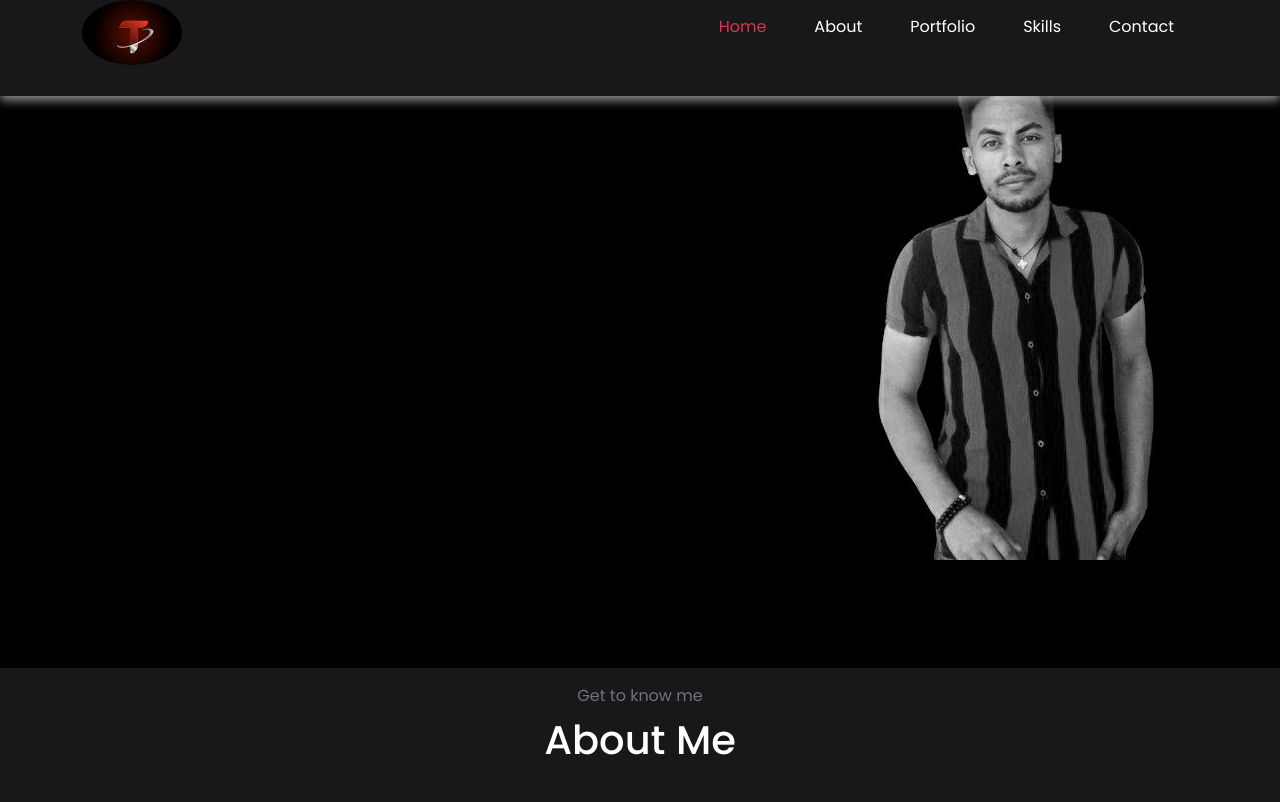
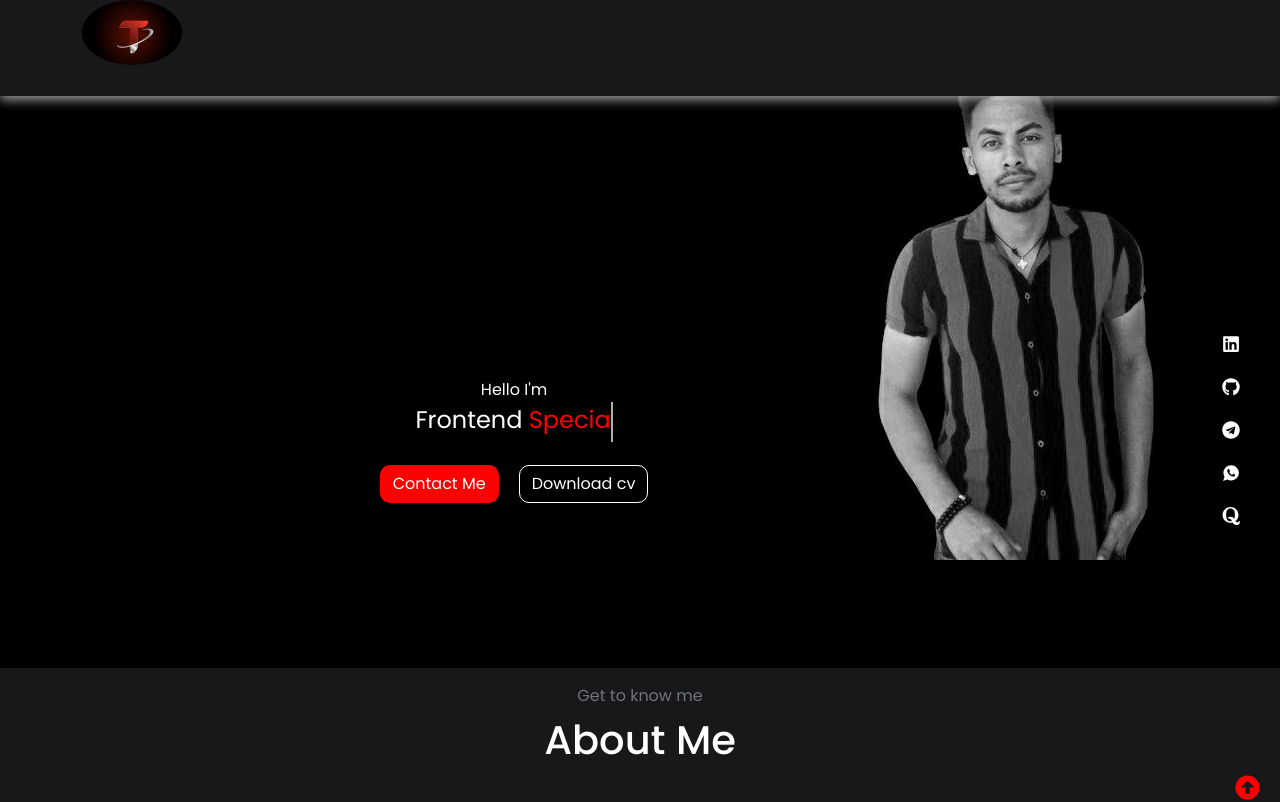
Before and after one commit to TomYenialem/React-Portfolio, a React (Vite) app: page / in a window 1280 px wide. Shown: the top 802 px of the page. Built offline with nearby package versions, Linux system fonts and the light colour scheme.

Commit message:
link setup

```diff
--- a/src/Componenets/Header/Header.css
+++ b/src/Componenets/Header/Header.css
@@ -11,6 +11,7 @@
   z-index: 1000;
   height: 12vh;
   background-color: #18181b;
+
 
 
 }
@@ -168,3 +169,59 @@
     margin-top: 20px;
   }
 }
+
+
+/* Improved slide-up and slide-down transitions */
+
+.navbar-collapse {
+  transition: height 0.3s ease-in-out, opacity 0.3s ease-in-out;
+  height: 0;
+  opacity: 0;
+  overflow: hidden;
+}
+
+.navbar-collapse.show {
+  height: auto;
+  opacity: 1;
+}
+
+/* Animation for slide-up */
+@keyframes slideUp {
+  0% {
+    transform: translateY(100%);
+    opacity: 0;
+  }
+  100% {
+    transform: translateY(0);
+    opacity: 1;
+  }
+}
+
+/* Animation for slide-down (reverse of slideUp) */
+@keyframes slideDown {
+  0% {
+    transform: translateY(0);
+    opacity: 1;
+  }
+  100% {
+    transform: translateY(-100%);
+    opacity: 0;
+  }
+}
+
+/* Apply slideUp animation on collapse show */
+.navbar-collapse.show {
+  animation: slideUp 0.3s ease-in-out;
+}
+
+/* Apply slideDown animation on collapse hide */
+.navbar-collapse.collapsing {
+  animation: slideDown 0.3s ease-in-out;
+}
+
+/* Media query for smaller screens (improves transition on mobile) */
+@media (max-width: 767px) {
+  .navbar-collapse {
+    transition: height 0.3s ease-in-out, opacity 0.3s ease-in-out;
+  }
+}
--- a/src/Componenets/Header/Header.jsx
+++ b/src/Componenets/Header/Header.jsx
@@ -1,34 +1,39 @@
-import React, { useState } from "react";
+import React, { useContext, useState } from "react";
 import "./Header.css";
 import { RiMenu3Fill } from "react-icons/ri";
+import img from "../../assets/images/tom-sm.jpg";
+import First from "../First/First";
+import Icons from "./Icons/Icons";
+import logo from "../../assets/images/logo.jpg";
+import { useMyContext } from "../Contexts/Context";
+import { FaArrowAltCircleUp } from "react-icons/fa";
 import { IoMdClose } from "react-icons/io";
-import logo from "../../assets/images/logo.jpg"; // Make sure to have your logo here
 
 export default function Header() {
-  const [isMenuOpen, setIsMenuOpen] = useState(false);
+  const { day, handleToggle } = useMyContext();
+const [isMenuOpen, setIsMenuOpen] = useState(false); // State for menu visibility
 
-
+  // Handle toggle when the menu icon is clicked
   const toggleMenu = () => {
     setIsMenuOpen(!isMenuOpen);
   };
 
   // Handle closing the menu when a link is clicked
   const handleLinkClick = () => {
-    setIsMenuOpen(false);
+    setIsMenuOpen(false); // Close the menu
   };
-
   return (
     <div className="header" id="Home">
       <div className="header_wrapper fixed-top">
-        <nav className="navbar navbar-expand-md text-white p-0">
-          <div className="container">
-            <div>
-              <a className="navbar-brand text-white" href="#Home">
-                <img src={logo} className="logo" alt="Logo" />
+        <nav className="navbar navbar-expand-md text-white  p-0  ">
+          <div className="container ">
+            <div className="">
+              <a className="navbar-brand text-white" href="#">
+                <img src={logo} className="logo"/>
               </a>
             </div>
 
-            {/* Toggle Button */}
+           {/* Toggle Button */}
             <div
               className="navbar-toggler p-0"
               type="button"
@@ -45,7 +50,7 @@ export default function Header() {
 
             {/* Use the state to control the collapse behavior */}
             <div
-              className={`collapse navbar-collapse ${isMenuOpen ? "show" : ""}`}
+              className={`collapse navbar-collapse ${isMenuOpen ? "show" : ""}`}  // Add 'show' class if menu is open
               id="collapsibleNavbar"
             >
               <ul className="navbar-nav m-auto w-100 d-flex justify-content-end">
@@ -100,6 +105,37 @@ export default function Header() {
           </div>
         </nav>
       </div>
+
+      <div className="profile">
+        <img src={img} alt="" className="tom-sm" />
+      </div>
+      <div className="title text-center text-white tom">
+        <h1>
+          TEMESGEN <span>YENIALME</span>
+        </h1>
+        <div className="animate_intro">
+          <span>Hello I'm</span>
+          <p>
+            <First />
+          </p>
+        </div>
+        <div className="cv">
+          <a href="#Contact">
+            <button className="btn ">Contact Me</button>
+          </a>
+          <a href="#Contact">
+            <button className="btn resume">Download cv</button>
+          </a>
+        </div>
+      </div>
+      <div>
+        <Icons />
+      </div>
+      <div className="top">
+        <a href="#Home">
+          <FaArrowAltCircleUp />
+        </a>
+      </div>
     </div>
   );
 }
--- a/src/Componenets/Porto/Porto.jsx
+++ b/src/Componenets/Porto/Porto.jsx
@@ -9,7 +9,6 @@ export default function Porto() {
   const [activeFilter, setActiveFilter] = useState("all");
   const [isHovered, setIsHovered] = useState(Array(filters.length).fill(false));
 
- let x=project.forEach((pro) => console.log(pro.made.one))
 
 
   const handleFilterChange = (filterName) => {
```
Also changed, not shown: src/Componenets/Porto/Porto.css (+132 -0 lines), 1 other file (tests, documents, lock files or other folders).
